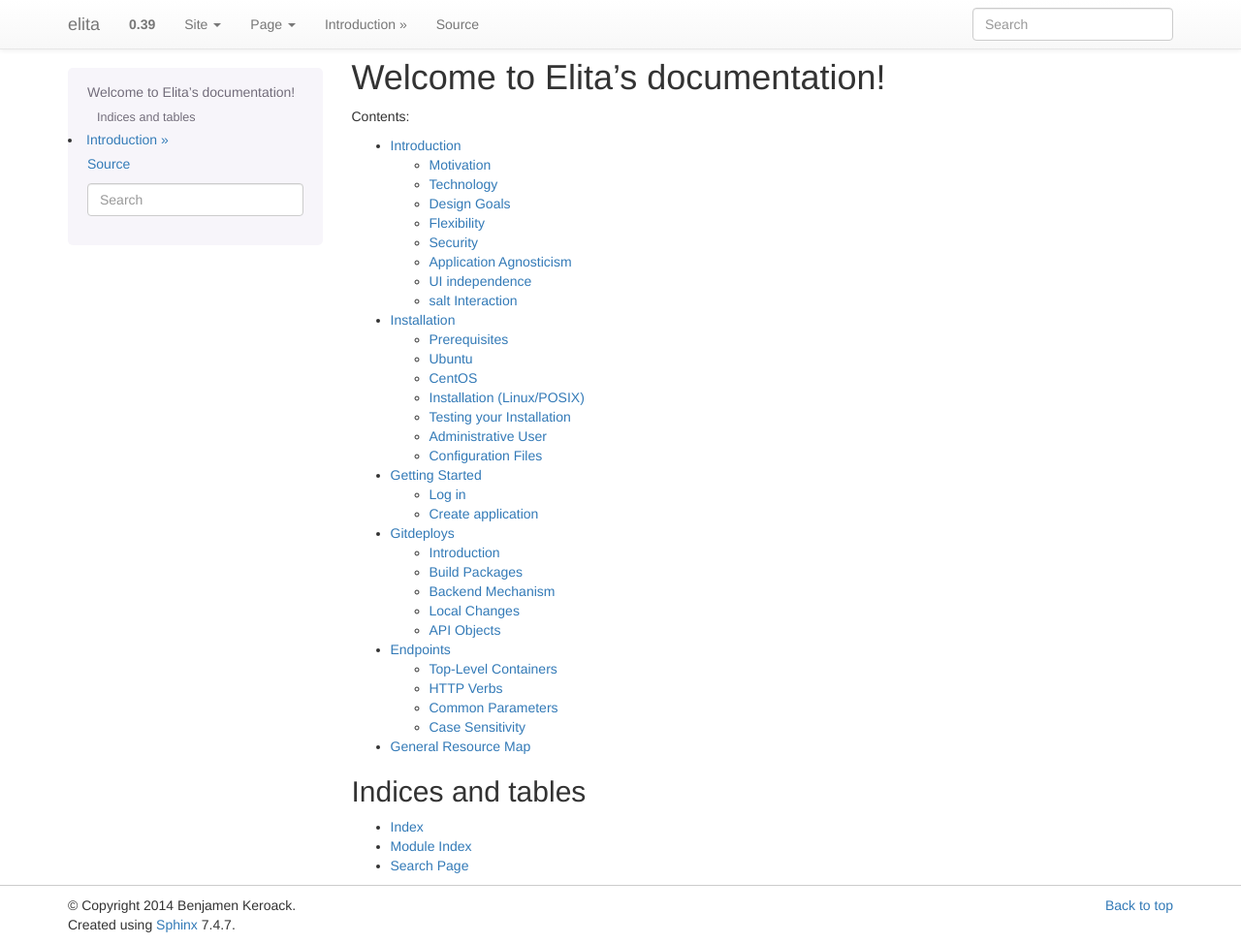
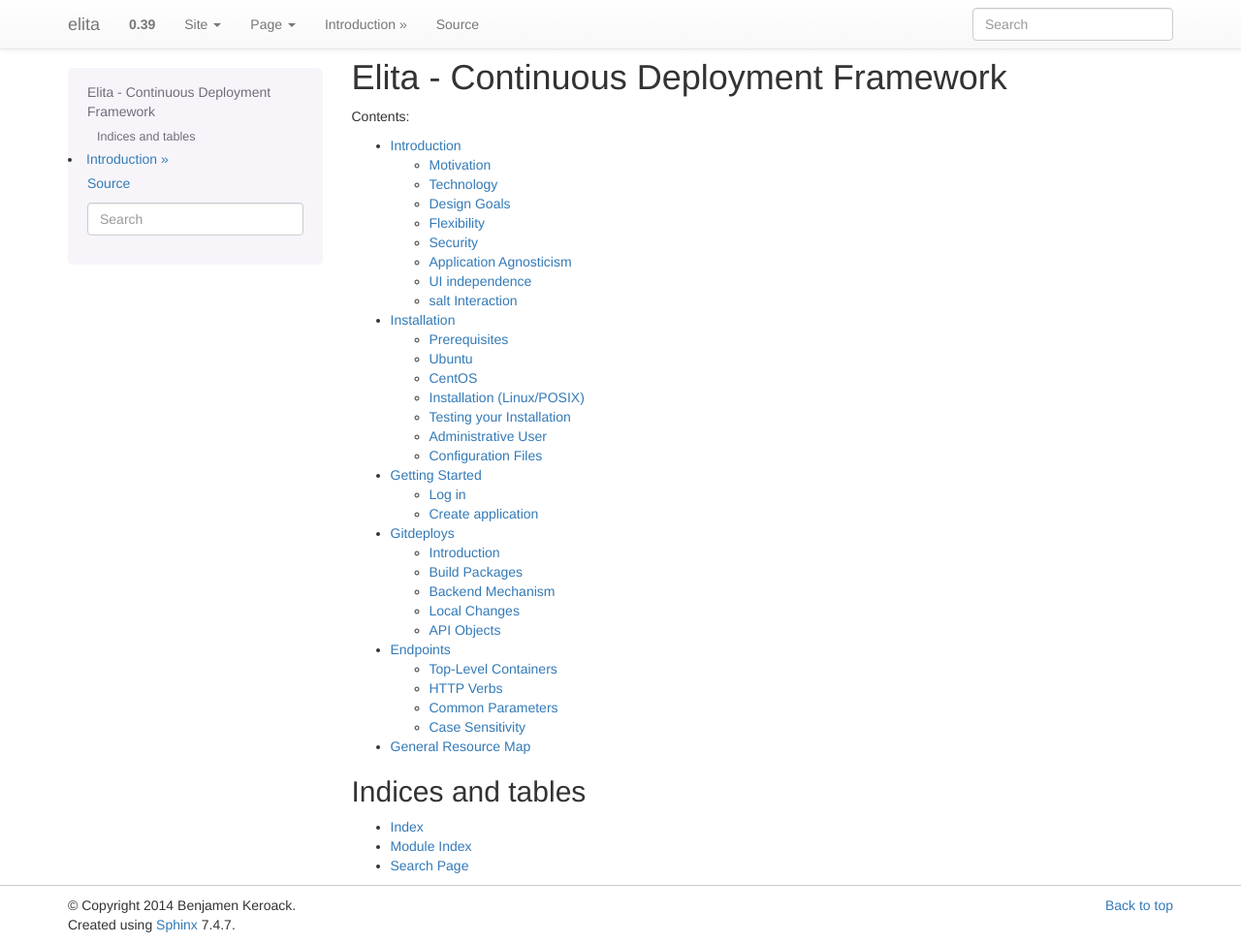
Before and after one commit to bkeroack/elita, a Sphinx documentation site: the page built from doc/index.rst, in a window 1280 px wide and 974 px high. Shown: the whole window at 97% size. Built offline with Sphinx 7.4.7, drawn with Linux system fonts in a browser that asks for light colours.

Commit message:
fix title page

```diff
--- a/doc/index.rst
+++ b/doc/index.rst
@@ -3,8 +3,8 @@
    You can adapt this file completely to your liking, but it should at least
    contain the root `toctree` directive.
 
-Welcome to Elita's documentation!
-=================================
+Elita - Continuous Deployment Framework
+=======================================
 
 Contents:
 
```
